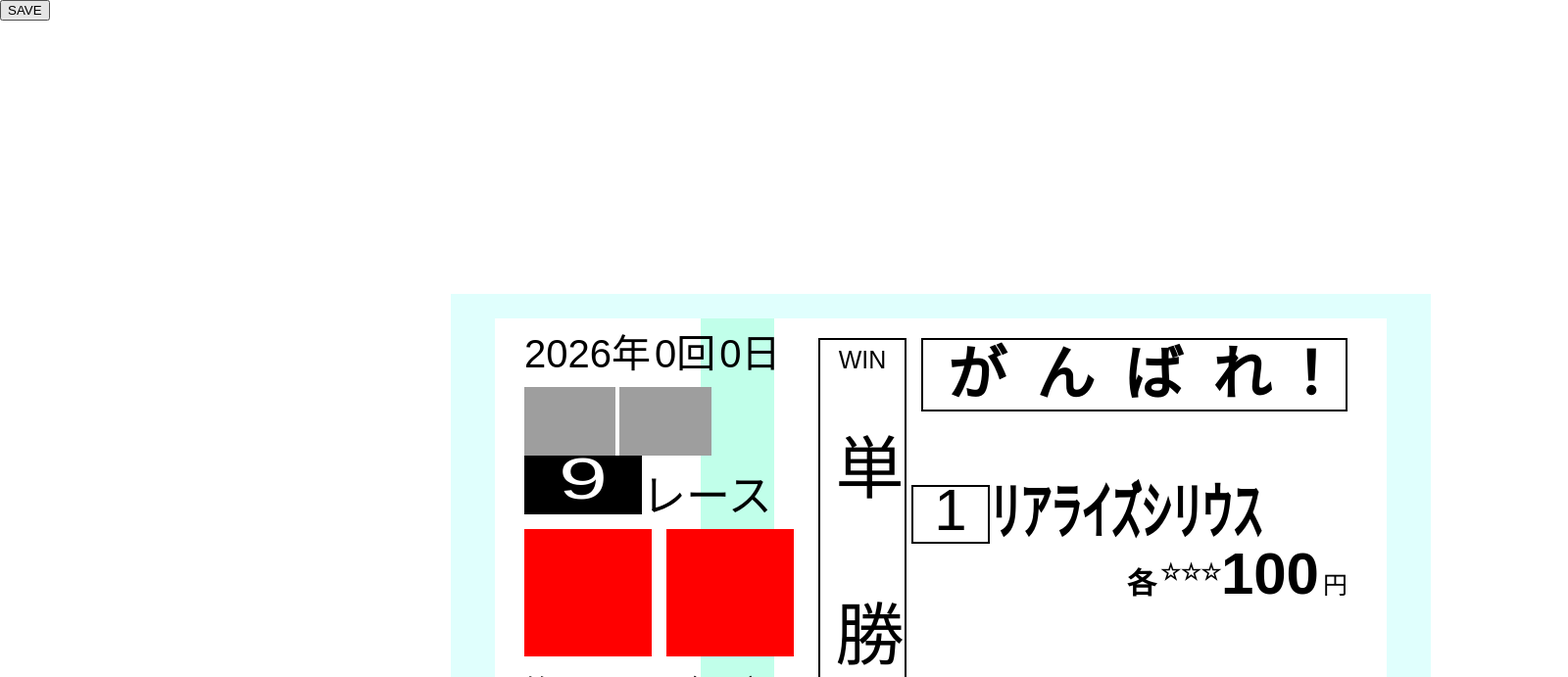
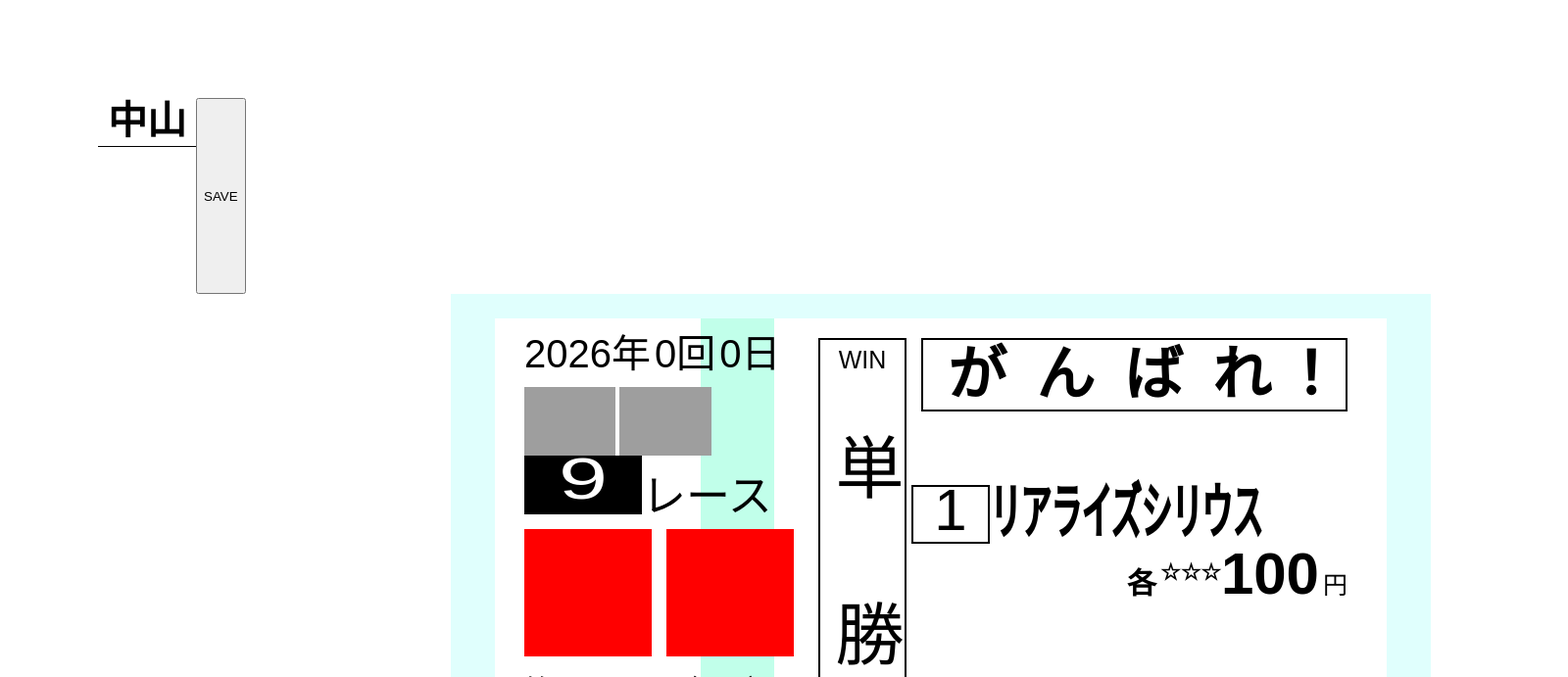
Before and after one commit to atro-sphere/IHRC_ticket_maker, an Electron app: page index.html in a window 1600 px wide. Shown: the top 691 px of the page at 98% size. Drawn offline with Linux system fonts and the light colour scheme; grey boxes are pictures that could not be loaded; a web font is replaced by a local one.

Commit message:
26/6/4/12:50

```diff
--- a/index.html
+++ b/index.html
@@ -8,6 +8,21 @@
     </head>
     <body>
         <div id="console">
+            <div id="racecourse_selector" class="selector">
+                <div class="selected_element"></div>
+                <div class="pulldown">
+                    <div id="Nakayama" class="option selected">中山</div>
+                    <div id="Tokyo" class="option">東京</div>
+                    <div id="Hanshin" class="option">阪神</div>
+                    <div id="Kyoto" class="option">京都</div>
+                    <div id="Sapporo" class="option">札幌</div>
+                    <div id="Hakodate" class="option">函館</div>
+                    <div id="Niigata" class="option">新潟</div>
+                    <div id="Fukushima" class="option">福島</div>
+                    <div id="Chukyo" class="option">中京</div>
+                    <div id="Kokura" class="option">小倉</div>
+                </div>
+            </div>
             <button id="save">SAVE</button>
         </div>
         <div id="editor">
--- a/package.json
+++ b/package.json
@@ -2,5 +2,8 @@
   "main": "main.js",
   "scripts": {
     "start": "electron ."
+  },
+  "dependencies": {
+    "electron": "^42.3.3"
   }
 }
--- a/renderer.js
+++ b/renderer.js
@@ -12,6 +12,16 @@ async function save_img() {
     })
 }
 
+const selectors = document.getElementsByClassName("selector")
+
+for (const selector in selectors){
+    const options = selector.getElementsByClassName("option")
+
+    selector.addEventListener("click", ()=>{
+
+    })
+}
+
 const save_but = document.getElementById("save")
 
 save_but.addEventListener("click", ()=>{
--- a/style.css
+++ b/style.css
@@ -14,8 +14,45 @@ body{
     font-weight: 700;
 }
 #console{
-    height: 300px;
+    line-height: 1.2;
+
+    display: flex;
+    margin: 100px 100px 0 100px;
+    height: 200px;
     width: auto;
+
+    .selector{
+        position: relative;
+    }
+    .selector::after{
+        position: absolute;
+        bottom: 0;
+        content: "";
+        height: 1px;
+        width: 100%;
+        background-color: black;
+    }
+    .option{
+        display: none;
+        text-align: center;
+        cursor: pointer;
+    }
+    .option.selected{
+        display: block;
+    }
+
+    #racecourse_selector{
+        width: 100px;
+        height: 50px;
+        font-family: "Yu Gothic";
+        font-size: 40px;
+        font-weight: 1000;
+
+        .option{
+            width: 100px;
+            height: 50px;
+        }
+    }
 }
 #editor{
     margin-left: 460px;
```
Also changed, not shown: 1 other file.
